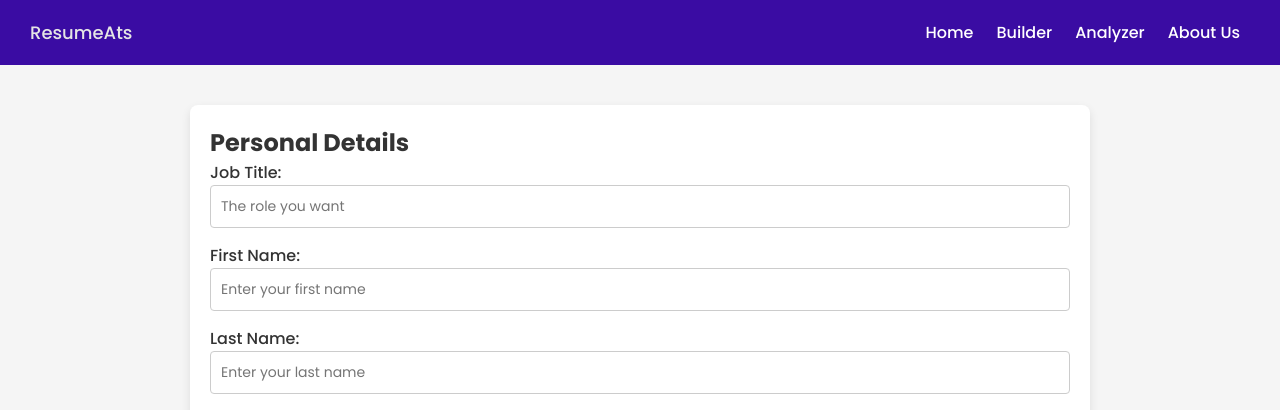
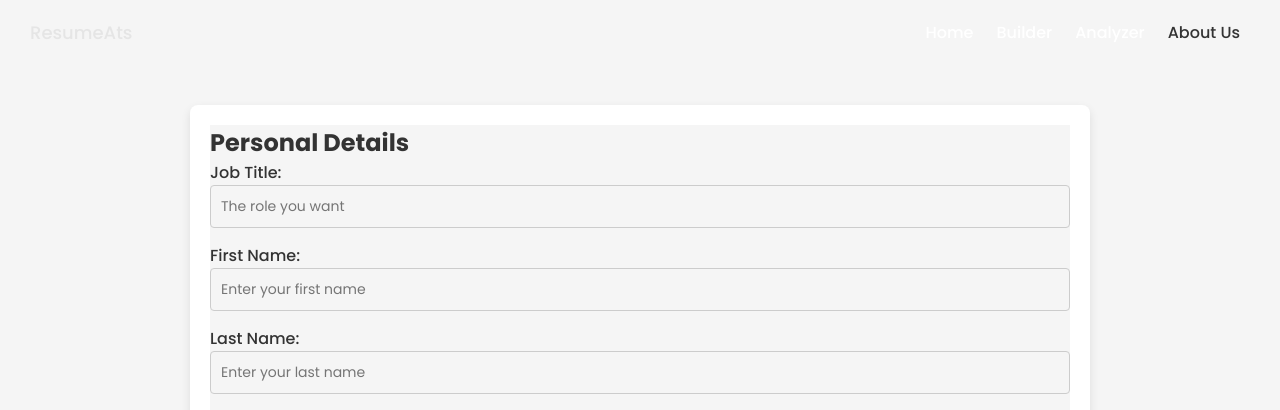
Before and after one commit to Hamzaali146/ATS-Resume, a Django app: page /builderform in a window 1280 px wide. Shown: the top 410 px of the page. Run offline with Django 5.2, Linux system fonts and the light colour scheme.

Commit message:
updated views.py

```diff
--- a/static/input.css
+++ b/static/input.css
@@ -1,7 +1,7 @@
 /* General styles */
-body {
+* {
     background-color: #F5F5F5;
-    font-family: 'Arial', sans-serif;
+    font-family: "Poppins", sans-serif;
     margin: 0;
     padding: 0;
     color: #333;
--- a/templates/input.html
+++ b/templates/input.html
@@ -46,7 +46,6 @@
           </div>
       </nav>
   </header>
-
     <div class="main">
       <form method="POST" action="testcase">
       {% csrf_token %}
```
